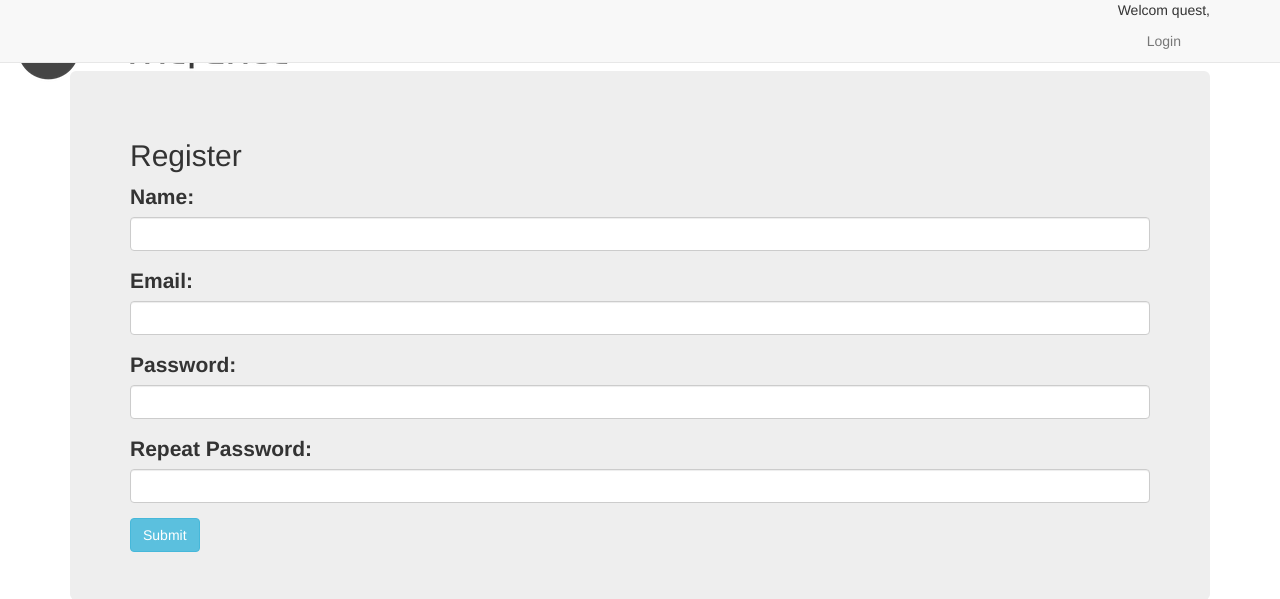
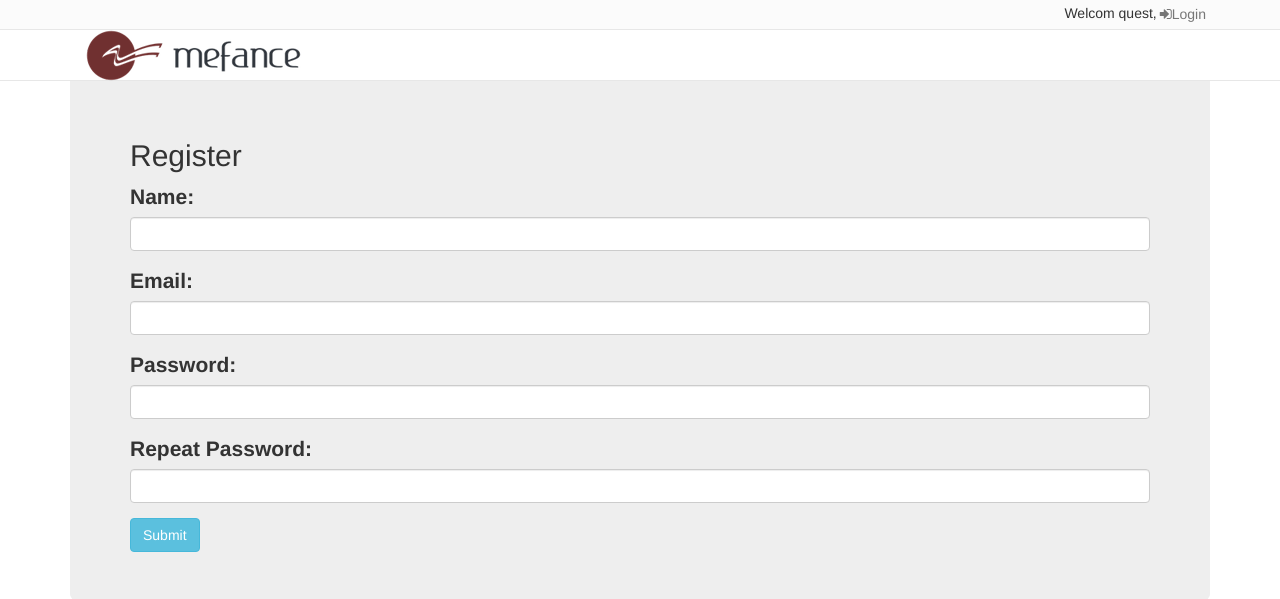
Before and after one commit to navasmc/django, a Django app: page /user/register/ in a window 1280 px wide. Shown: the top 599 px of the page. Run offline with Django 3.2, Linux system fonts and the light colour scheme; some libraries are stand-ins or nearby versions.

Commit message:
Initial commit 2

```diff
--- a/static/css/style.css
+++ b/static/css/style.css
@@ -1 +1,6 @@
 body{background: #ccc}
+#top-bar-nav{min-height: 30px;background-color: #F9F9F9B3;}
+#top-bar-nav ul{padding: 3px;}
+#top-bar-nav ul li a{padding: 0px;}
+#middle-bar-nav{top: 30px;background-color: white;}
+#middle-bar-nav .navbar-brand{padding: 0px;}
--- a/templates/base.html
+++ b/templates/base.html
@@ -10,23 +10,24 @@
 </head>
 <body>
     <!-- Static navbar -->
-    <nav class="navbar navbar-default navbar-fixed-top">
-    <div class="container navbar-inner">
+    <nav id="top-bar-nav" class="navbar navbar-default navbar-fixed-top">
+    <div class="container navbar-inner ">
       <ul class="nav nav-pills pull-right">
                   {% if user.is_authenticated %}
                   <li>Welcome, {{ user.username }}.</li>
-                  <li><a href="{% url 'user:logout'%}" class="btn btn-link" >Logout</a></li>
+                  <li><a href="{% url 'user:logout'%}" class="btn btn-link" ><i class="fa fa-sign-out" aria-hidden="true"></i>Logout</a></li>
                   {% else %}
-                      <li>Welcom quest,<a href="{% url 'user:logout'%}" class="btn btn-link" >Login</a></li>
+                      <li>Welcom quest,</li>
+                      <li><a href="{% url 'user:logout'%}" class="btn btn-link" ><i class="fa fa-sign-in" aria-hidden="true"></i>Login</a></li>
                   {% endif %}
           </ul>
     </div>
     </nav>
     <!-- Static navbar -->
-    <nav class="navbar navbar-default navbar-static-top">
+    <nav id="middle-bar-nav"  class="navbar navbar-default navbar-static-top">
 
       <div class="container">
-      </div>
+
         <div class="navbar-header">
           <button type="button" class="navbar-toggle collapsed" data-toggle="collapse" data-target="#navbar" aria-expanded="false" aria-controls="navbar">
             <span class="sr-only">Toggle navigation</span>
```
Also changed, not shown: static/img/logo.png.
